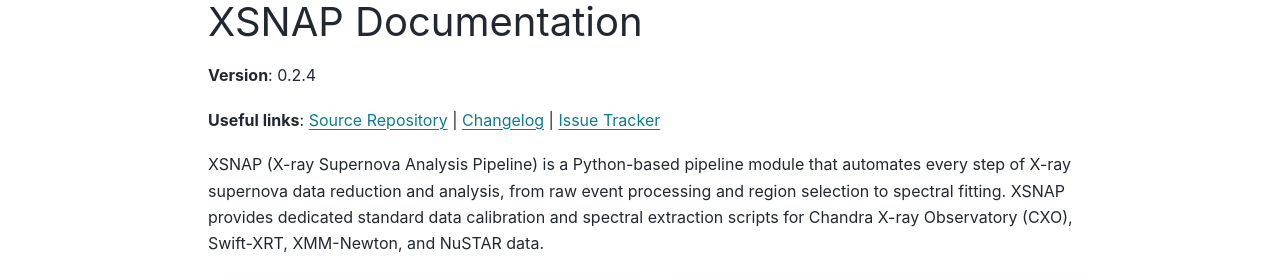
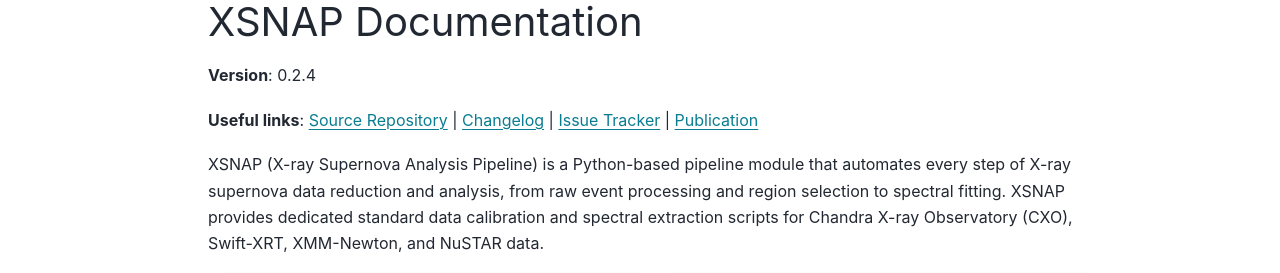
Before and after one commit to fercananything/XSNAP, a Sphinx documentation site: the page built from docs/index.rst, in a window 1280 px wide and 900 px high. Shown: the part 393-666 px from the top of the window. Built offline with Sphinx 7.4.7 and the PyData theme 0.15.4, drawn with Linux system fonts in a browser that asks for light colours; pages that are not in the unit, such as notebooks, are missing from menus.

Commit message:
Update index.rst

```diff
--- a/docs/index.rst
+++ b/docs/index.rst
@@ -22,7 +22,8 @@
 **Useful links**:
 `Source Repository <https://github.com/fercananything/xsnap>`_ |
 `Changelog <https://github.com/fercananything/XSNAP/blob/main/CHANGELOG.md>`_ |
-`Issue Tracker <https://github.com/fercananything/XSNAP/issues>`_
+`Issue Tracker <https://github.com/fercananything/XSNAP/issues>`_ |
+:doc:`about/publication`
 
 XSNAP (X-ray Supernova Analysis Pipeline) is a Python-based pipeline module that
 automates every step of X-ray supernova data reduction and analysis, from raw event
```
